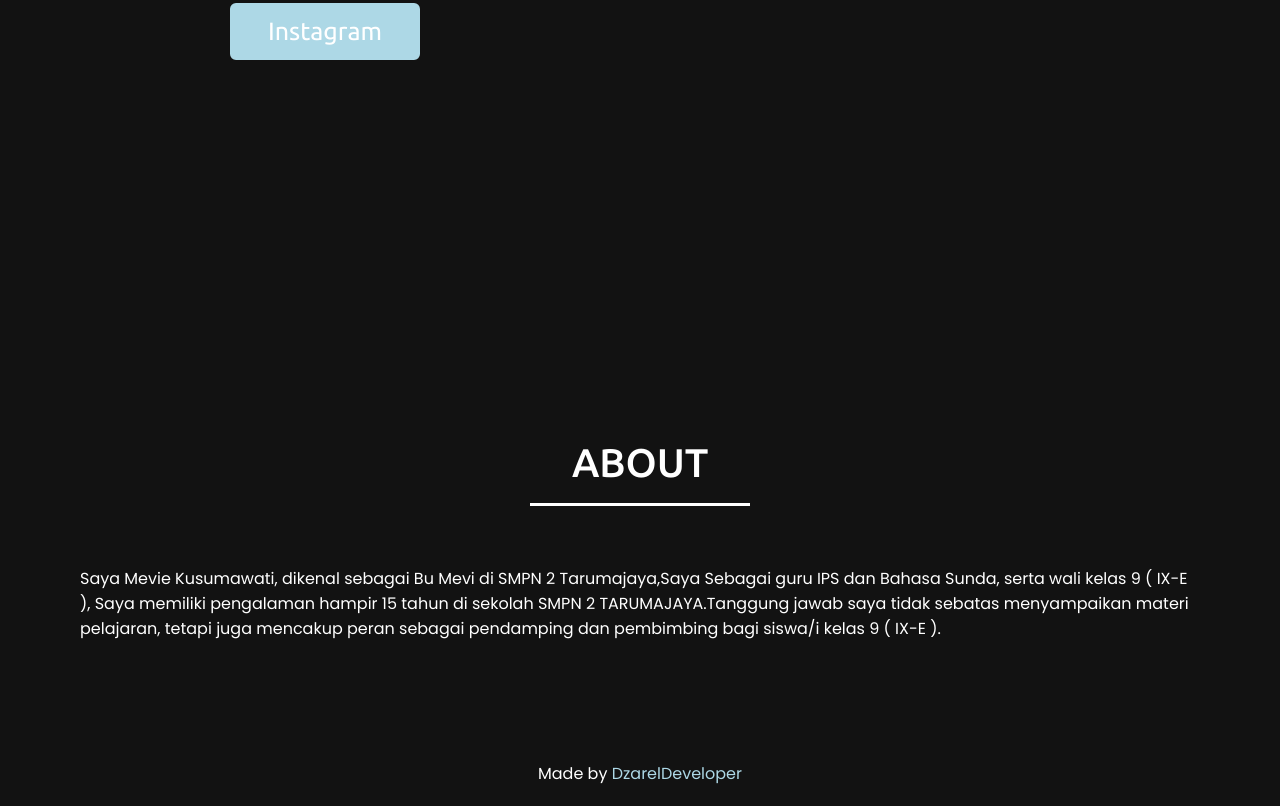
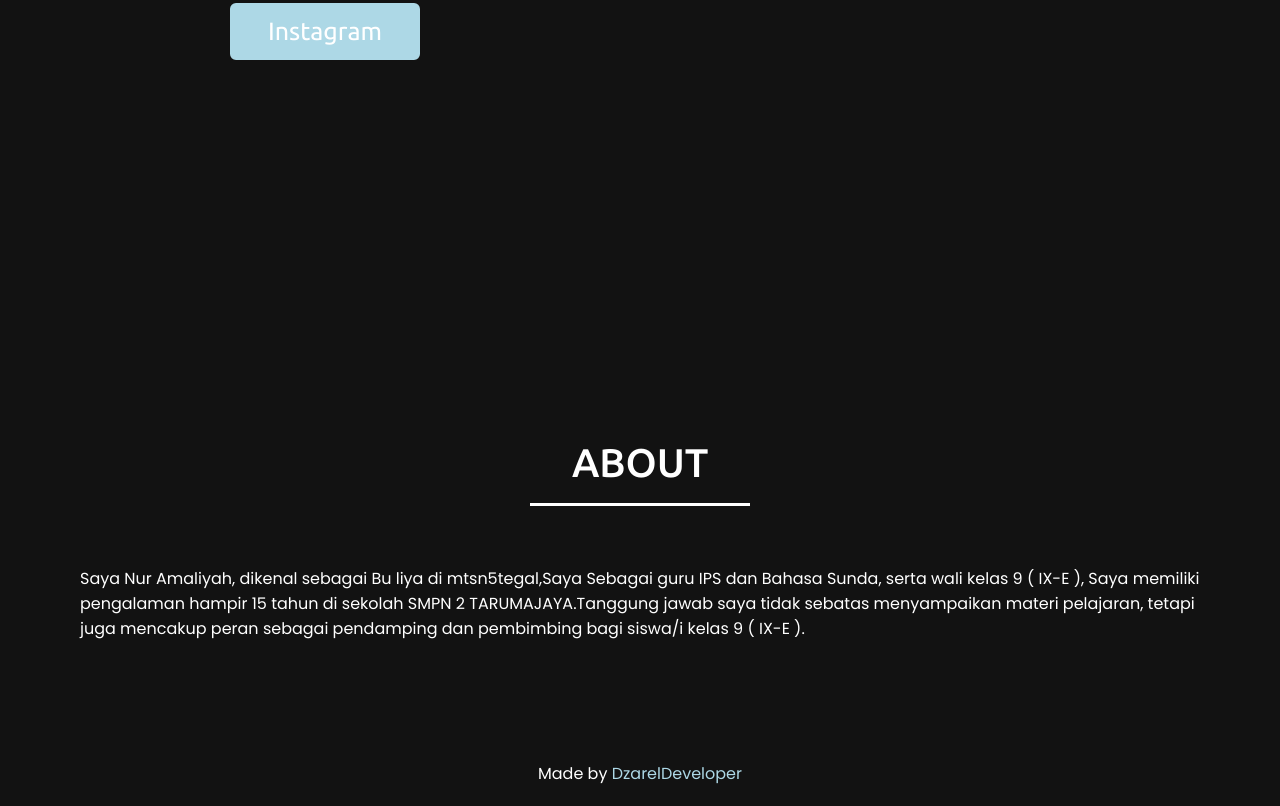
Before and after one commit to Kamaljuju/Kelas9u, a plain HTML site: page walas.html in a window 1280 px wide. Shown: the part 460-1266 px from the top of the page. Drawn offline with nearby package versions, Linux system fonts and the light colour scheme; no server answers; a script that the page names is missing.

Commit message:
update walas.html

```diff
--- a/walas.html
+++ b/walas.html
@@ -85,7 +85,7 @@
           <div class="features-content">
 
             <div class="text-1">
-  Saya Mevie Kusumawati, dikenal sebagai Bu Mevi di SMPN 2 Tarumajaya,Saya Sebagai guru IPS dan Bahasa Sunda, serta wali kelas 9 ( IX-E ), Saya memiliki pengalaman hampir 15 tahun di sekolah SMPN 2 TARUMAJAYA.Tanggung jawab saya tidak sebatas menyampaikan materi pelajaran, tetapi juga mencakup peran sebagai pendamping dan pembimbing bagi siswa/i kelas 9 ( IX-E ).
+  Saya Nur Amaliyah, dikenal sebagai Bu liya di mtsn5tegal,Saya Sebagai guru IPS dan Bahasa Sunda, serta wali kelas 9 ( IX-E ), Saya memiliki pengalaman hampir 15 tahun di sekolah SMPN 2 TARUMAJAYA.Tanggung jawab saya tidak sebatas menyampaikan materi pelajaran, tetapi juga mencakup peran sebagai pendamping dan pembimbing bagi siswa/i kelas 9 ( IX-E ).
 </div>
             </div>
           </div>
```
